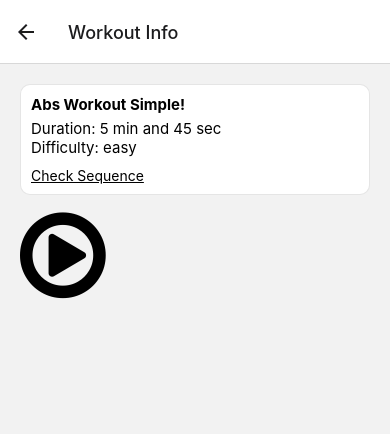
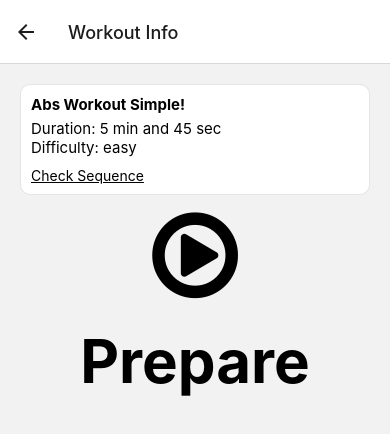
Before and after one commit to uurde/Workout-app, a React Native app: screen / in a window 390 px wide. Both pictures are taken after a click on the element 195 px from the left and 175 px from the top of the page. Shown: the top 434 px of the page. Built offline with nearby package versions, Linux system fonts and the light colour scheme.

Commit message:
section display sequence

```diff
--- a/screens/WorkoutDetailScreen.tsx
+++ b/screens/WorkoutDetailScreen.tsx
@@ -27,12 +27,22 @@ export default function WorkoutDetailScreen({ route }: Navigation) {
     const workout = useWorkoutBySlug(route.params.slug);
     const countDown = useCountDown(trackerId, trackerId >= 0 ? sequence[trackerId].duration : -1);
 
-    const addItemToSequnce = (id: number) => {
+    useEffect(() => {
+        if (!workout) return;
+        if (trackerId === workout.sequence.length - 1) return;
+        if (countDown === 0) {
+            addItemToSequence(trackerId + 1);
+        }
+    }, [countDown]);
+
+    const addItemToSequence = (id: number) => {
         setSequence([...sequence, workout!.sequence[id]]);
         setTrackerIdx(id);
     }
 
     if (!workout) return null;
+
+    const hasReachedEnd = sequence.length === workout.sequence.length && countDown === 0;
 
     return (
         <View style={styles.container}>
@@ -67,14 +77,28 @@ export default function WorkoutDetailScreen({ route }: Navigation) {
                     </View>
                 </Modal>
             </WorkoutItem>
-            <View>
+            <View style={styles.centerView}>
                 {sequence.length === 0 &&
                     <FontAwesome
                         name="play-circle-o"
                         size={100}
-                        onPress={() => addItemToSequnce(0)}
+                        onPress={() => addItemToSequence(0)}
                     />
                 }
+                {sequence.length > 0 && countDown >= 0 &&
+                    <View>
+                        <Text style={{ fontSize: 55 }}>
+                            {countDown}
+                        </Text>
+                    </View>
+                }
+            </View>
+            <View style={{ alignItems: "center" }}>
+                <Text style={{ fontSize: 60, fontWeight: "bold" }}>
+                    {
+                        sequence.length === 0 ? "Prepare" : hasReachedEnd ? "Great Job!" : sequence[trackerId].name
+                    }
+                </Text>
             </View>
         </View>
     )
@@ -93,5 +117,11 @@ const styles = StyleSheet.create({
     },
     sequenceItem: {
         alignItems: "center"
+    },
+    centerView: {
+        flexDirection: "row",
+        justifyContent: "space-around",
+        alignItems: "center",
+        marginBottom: 20
     }
 });
```
